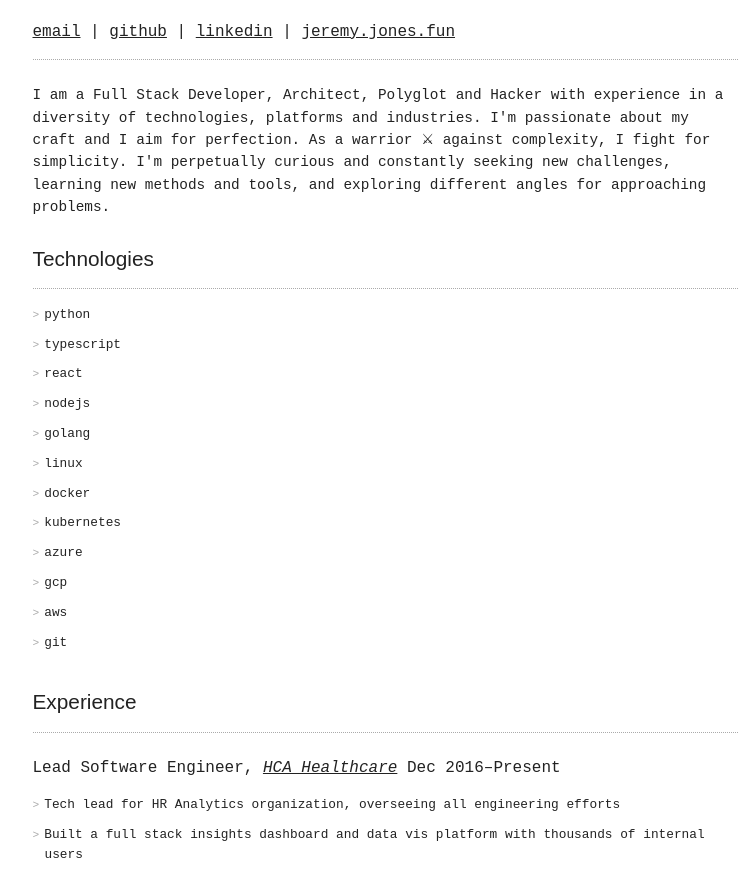
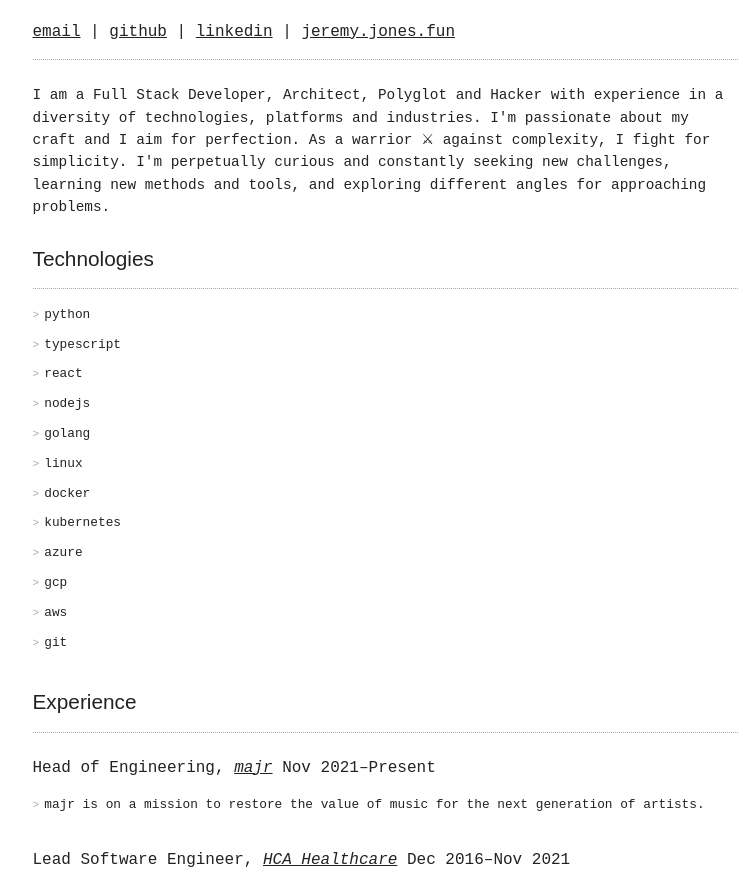
Before and after one commit to banjeremy/banjeremy.github.io, a Gatsby site: page /resume in a window 1280 px wide. Shown: the part 86-955 px from the top of the page, without its empty margins (255-1008 px from the left). Built offline with nearby package versions, Linux system fonts and the light colour scheme; Gatsby itself is replaced by a stand-in of ours.

Commit message:
add majr to resume

```diff
--- a/data/markdown/jeremy_jones_resume.md
+++ b/data/markdown/jeremy_jones_resume.md
@@ -37,8 +37,10 @@ Software Engineer
 
 ---
 
-**Lead Software Engineer**, [_HCA Healthcare_](http://hcahealthcare.com/) Dec 2016–Present
+**Head of Engineering**, [_majr_](https://majr.tech) Nov 2021–Present
+- majr is on a mission to restore the value of music for the next generation of artists.
 
+**Lead Software Engineer**, [_HCA Healthcare_](https://hcahealthcare.com/) Dec 2016–Nov 2021
 
 - Tech lead for HR Analytics organization, overseeing all engineering efforts
 - Built a full stack insights dashboard and data vis platform with thousands of internal users
```
